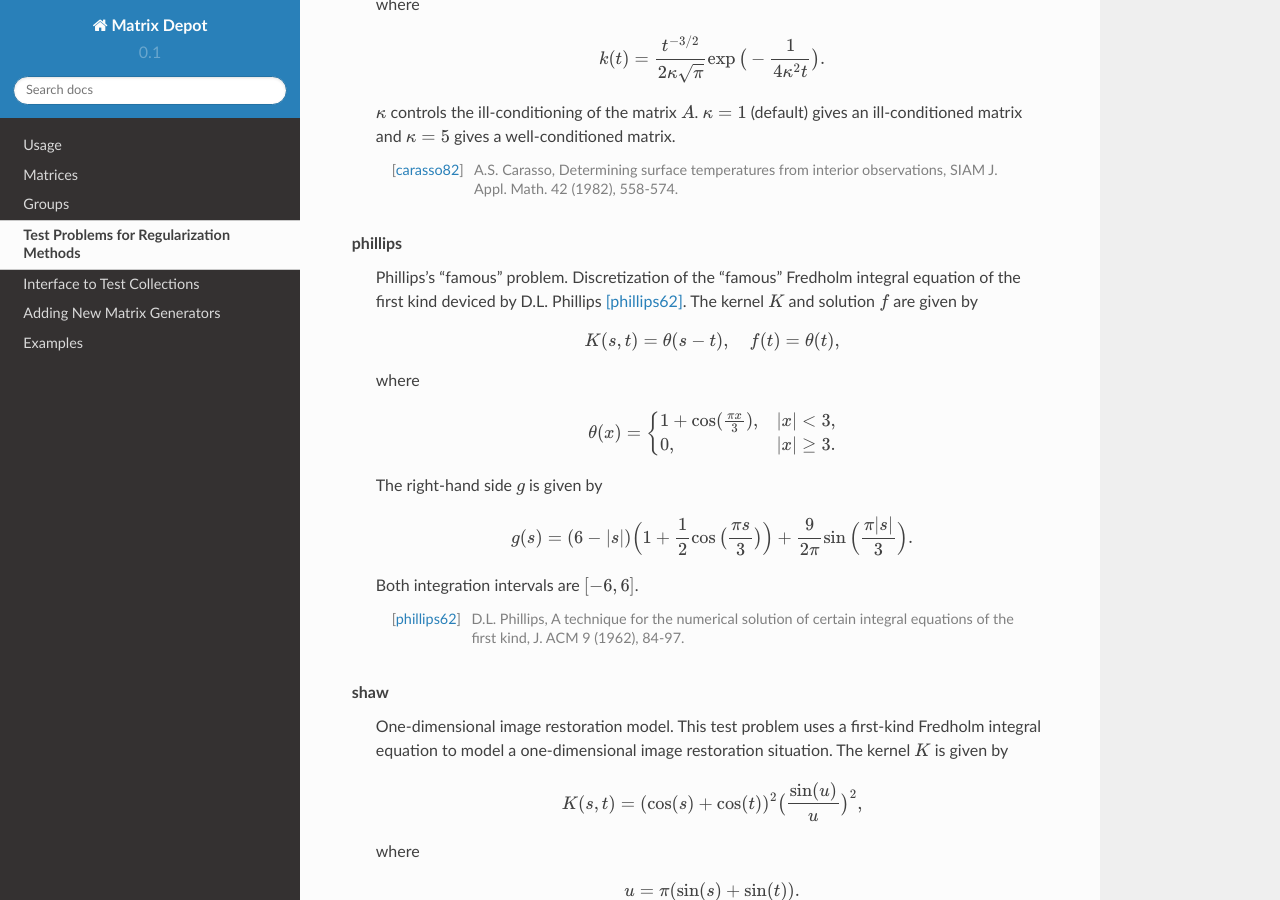
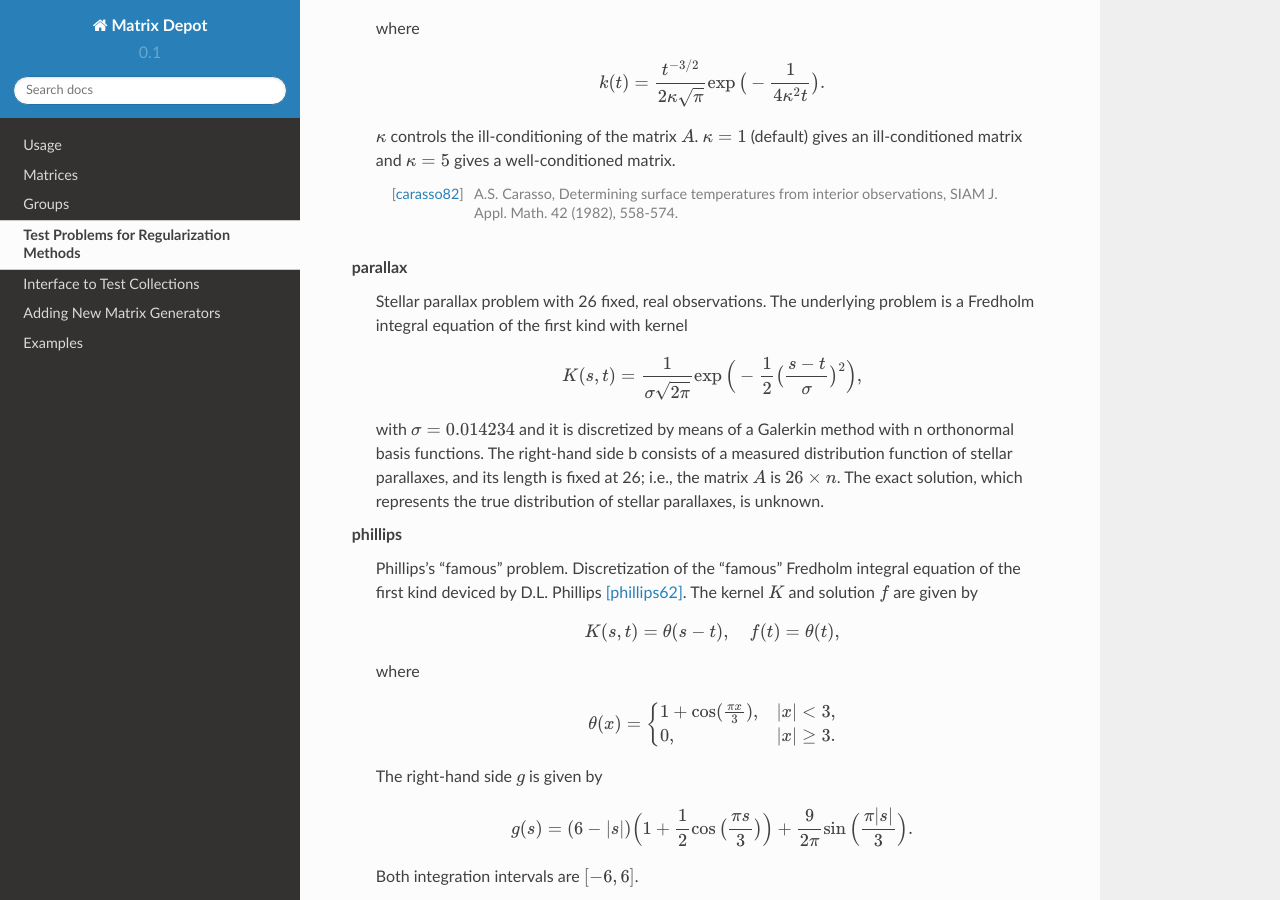
Before and after one commit to JuliaLinearAlgebra/MatrixDepot.jl, a Sphinx documentation site: the page built from doc/regu.rst, in a window 1280 px wide and 900 px high, scrolled down 3212 px. Built offline with Sphinx 7.4.7 and the Read the Docs theme 2.0.0, drawn with Linux system fonts in a browser that asks for light colours.

Commit message:
add doc and test for test problem parallax

```diff
--- a/doc/regu.rst
+++ b/doc/regu.rst
@@ -91,11 +91,13 @@ Here is a list of test problems in the collection:
 * :term:`foxgood`
 * :term:`gravity`
 * :term:`heat`
+* :term:`parallax`
 * :term:`phillips`
 * :term:`shaw`
 * :term:`spikes`
 * :term:`ursell`
 * :term:`wing`
+
 
 .. glossary::
    :sorted:
@@ -295,3 +297,21 @@ Here is a list of test problems in the collection:
 
       The symmetric matrix :math:`A` and vectors :math:`x` and :math:`b`
       are computed from :math:`K,f` and :math:`g` using the Galerkin method.
+
+
+   parallax
+      Stellar parallax problem with 26 fixed, real observations.
+      The underlying problem is a Fredholm integral equation of the
+      first kind with kernel
+
+      .. math::
+
+          K(s,t) = \frac{1}{\sigma \sqrt{2\pi}}\exp\Big(-\frac{1}{2}\big(\frac{s-t}{\sigma}\big)^2\Big),
+
+      with :math:`\sigma = 0.014234` and it is discretized by means of
+      a Galerkin method with n orthonormal basis functions. The
+      right-hand side b consists of a measured distribution function of
+      stellar parallaxes, and its length is fixed at 26; i.e., the
+      matrix :math:`A` is :math:`26\times n`. The exact solution, which
+      represents the true distribution of stellar parallaxes, is
+      unknown.
```
Also changed, not shown: 1 other file.
